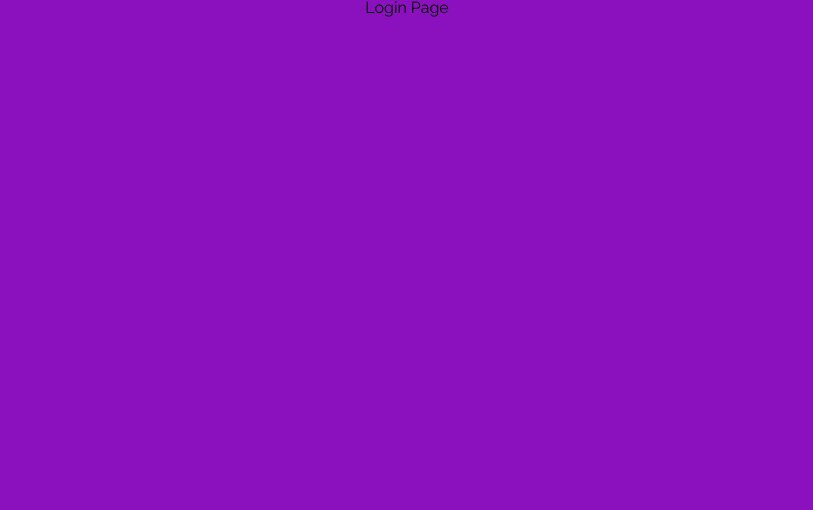
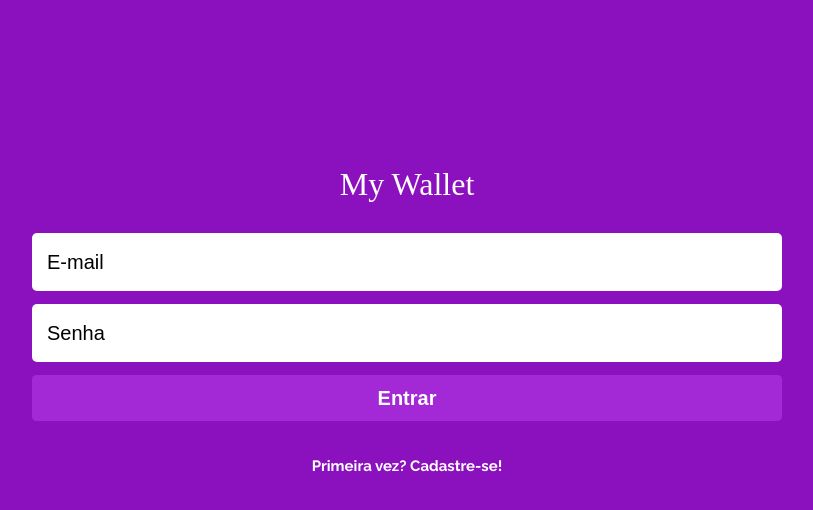
Before and after one commit to LucasPCotrim/projeto13-mywallet-front, a React (Create React App) app: page / in a window 1280 px wide. Shown: the top 510 px of the page, without its empty margins (233-1046 px from the left). Built offline with nearby package versions, Linux system fonts and the light colour scheme; a web font is replaced by a local one.

Commit message:
feat: Initial implementation of LoginPage

```diff
--- a/src/App.js
+++ b/src/App.js
@@ -1,5 +1,6 @@
 import GlobalStyle from './global/GlobalStyle';
 import { BrowserRouter, Routes, Route } from 'react-router-dom';
+import LoginPage from './components/LoginPage/LoginPage';
 
 export default function App() {
   return (
@@ -11,7 +12,7 @@ export default function App() {
             path='/'
             element={
               <>
-                <h1>Login Page</h1>
+                <LoginPage></LoginPage>
               </>
             }
           />
--- /dev/null
+++ b/src/components/LoginPage/LoginPage.js
@@ -0,0 +1,21 @@
+import { LoginPageStyle, FormStyle } from './LoginPage.style';
+
+export default function LoginPage() {
+  return (
+    <>
+      <LoginPageStyle>
+        <div className='logo-container'>
+          <h1>My Wallet</h1>
+        </div>
+        <FormStyle>
+          <input type='email' name='email' placeholder='E-mail' />
+          <input type='password' name='password' placeholder='Senha' />
+          <button>
+            <h2>Entrar</h2>
+          </button>
+        </FormStyle>
+        <div className='sign-up-link'>Primeira vez? Cadastre-se!</div>
+      </LoginPageStyle>
+    </>
+  );
+}
--- /dev/null
+++ b/src/components/LoginPage/LoginPage.style.js
@@ -0,0 +1,85 @@
+import styled from 'styled-components';
+
+export const LoginPageStyle = styled.div`
+  width: min(800px, 100vw);
+  display: flex;
+  flex-direction: column;
+  justify-content: flex-start;
+  padding: 0 25px;
+  .logo-container {
+    width: 100%;
+    margin-top: 159px;
+    margin-bottom: 24px;
+    display: flex;
+    justify-content: center;
+    font-family: var(--logo-font-family);
+    font-style: normal;
+    font-weight: 400;
+    font-size: 32px;
+    line-height: 50px;
+    color: #ffffff;
+  }
+  .sign-up-link {
+    font-family: var(--body-font-family);
+    font-style: normal;
+    font-weight: 700;
+    font-size: 15px;
+    line-height: 18px;
+    color: #ffffff;
+    text-align: center;
+    margin-bottom: 100px;
+    cursor: pointer;
+  }
+`;
+
+export const FormStyle = styled.form`
+  width: min(800px, 100%);
+  display: flex;
+  flex-direction: column;
+  align-items: center;
+  justify-content: flex-start;
+  gap: 13px;
+  margin-bottom: 36px;
+  input {
+    width: 100%;
+    height: 58px;
+    background-color: #ffffff;
+    border-radius: 5px;
+    font-style: normal;
+    font-weight: 400;
+    font-size: 20px;
+    line-height: 23px;
+    color: #000000;
+    padding-left: 15px;
+    color: #666666;
+    outline: none;
+    &::placeholder {
+      font-size: 20px;
+      line-height: 23px;
+      color: #000000;
+    }
+    &:focus::placeholder {
+      color: transparent;
+    }
+  }
+
+  button {
+    width: 100%;
+    height: 46px;
+    background-color: var(--button-background-color);
+    border: none;
+    border-radius: 4.64px;
+    text-align: center;
+    display: flex;
+    align-items: center;
+    justify-content: center;
+    cursor: pointer;
+    h2 {
+      font-size: 20px;
+      font-style: normal;
+      font-weight: 700;
+      line-height: 23px;
+      color: #ffffff;
+    }
+  }
+`;
```
